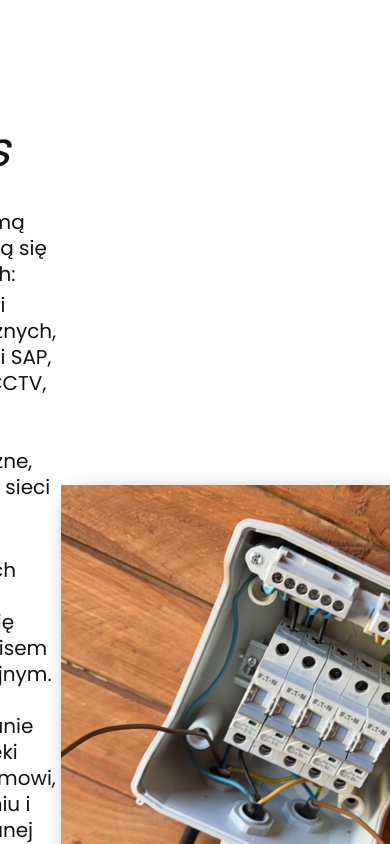
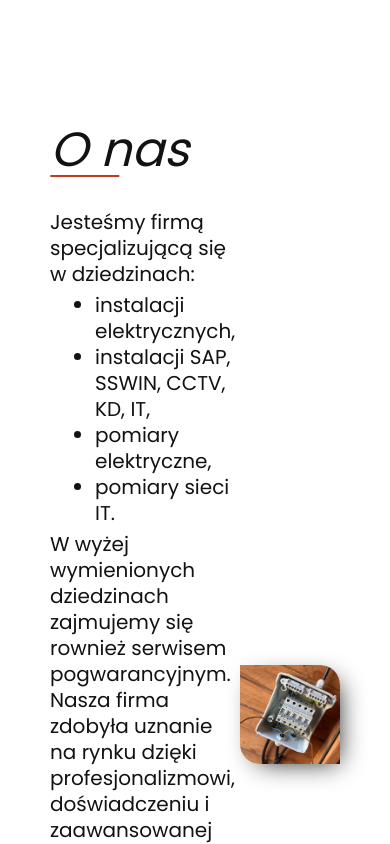
Before and after one commit to KamilJustynski/Elektroservis-Amper, a React (Create React App) app: page / in a window 390 px wide. Shown: the part 740-1584 px from the top of the page. Built offline with nearby package versions, Linux system fonts and the light colour scheme.

Commit message:
Adding responsiveness for 1200px and changing width in Image for SectionThree component

```diff
--- a/src/components/SectionOne/styled.js
+++ b/src/components/SectionOne/styled.js
@@ -7,6 +7,10 @@ export const Container = styled.div`
   align-items: center;
   row-gap: 199px;
   margin: 140px 100px;
+
+  @media(max-width: 1200px) {
+    margin: 140px 50px;
+  }
 `;
 
 export const DescriptionWrapper = styled.div`
@@ -99,7 +103,7 @@ export const Image = styled.img`
   display: flex;
   align-items: center;
   justify-content: center;
-  max-width: 458px;
+  max-width: 100%;
   border-radius: 0px 20px;
   box-shadow: 7px 7px 26px -9px ${({ theme }) => theme.colors.black};
 `;
--- a/src/components/SectionThree/styled.js
+++ b/src/components/SectionThree/styled.js
@@ -21,6 +21,10 @@ export const GridWrapper = styled.div`
   grid-template-rows: repeat(2, 1fr);
   align-items: flex-start;
   grid-gap: 64px;
+
+  @media(max-width: 1200px) {
+    grid-gap: 30px;
+  }
 `;
 
 export const GridItem = styled.div`
```
